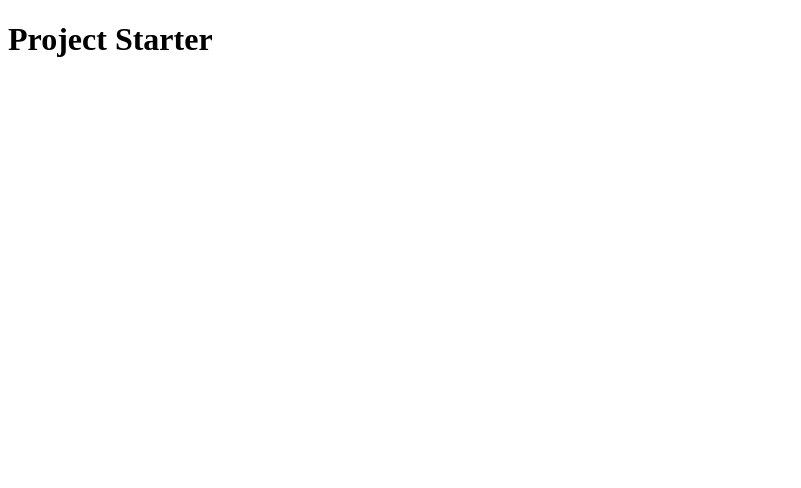
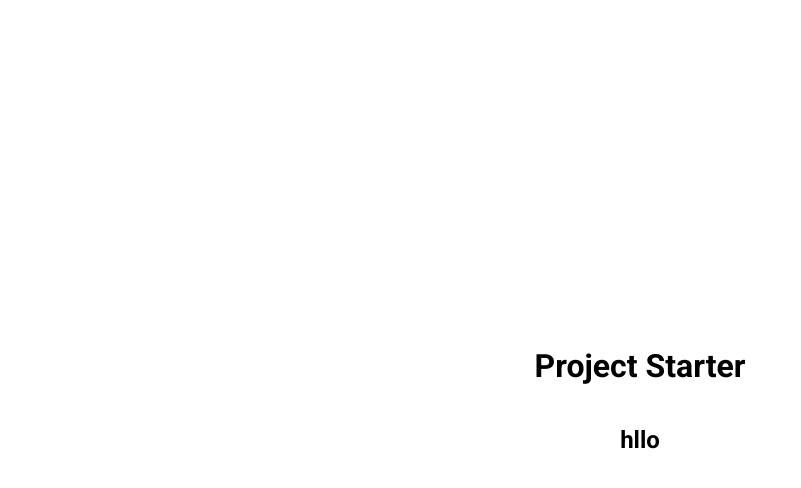
Before and after one commit to mhjarvis/50-Projects, a plain HTML site: page _project_starter/index.html in a window 1280 px wide. Shown: the whole page, without its empty margins (0-801 px from the left). Drawn offline with Linux system fonts and the light colour scheme.

Commit message:
Update stylesheet with Roboto font; add flexbox settings for body

```diff
--- a/_project_starter/index.html
+++ b/_project_starter/index.html
@@ -10,6 +10,7 @@
 </head>
 <body>
     <h1>Project Starter</h1>
+    <h2>hllo</h2>
 
     <script src="./script.js"></script>
 </body>
--- a/_project_starter/style.css
+++ b/_project_starter/style.css
@@ -0,0 +1,16 @@
+@import url('https://fonts.googleapis.com/css2?family=Roboto:wght@400;700&display=swap');
+
+* {
+    box-sizing: border-box;
+}
+
+body {
+    font-family: 'Roboto', sans-serif;
+    display: flex;
+    flex-direction: column;
+    align-items: center;
+    justify-content: center;
+    height: 100vh;      /* height needed for justify-content to center everything horizontially */
+    overflow: hidden;   /* no scroll bars */
+    margin: 0;
+}
```
